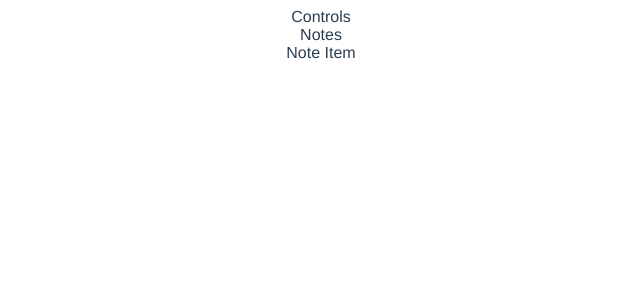
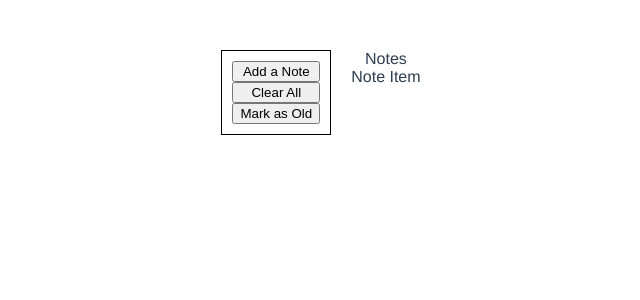
Before and after one commit to alex-y-kuznetsov/note, a Vue app: page / in a window 1280 px wide. Shown: the top 300 px of the page, without its empty margins (319-959 px from the left). Built offline with nearby package versions, Linux system fonts and the light colour scheme.

Commit message:
controls buttons

```diff
--- /dev/null
+++ b/src/assets/styles/components/app.less
@@ -0,0 +1,9 @@
+.app {
+  font-family: Avenir, Helvetica, Arial, sans-serif;
+  -webkit-font-smoothing: antialiased;
+  -moz-osx-font-smoothing: grayscale;
+  text-align: center;
+  color: #2c3e50;
+  width: 100%;
+  height: 100%;
+}
--- a/src/assets/styles/components/controls.less
+++ b/src/assets/styles/components/controls.less
@@ -1,3 +1,7 @@
 .controls {
   margin-right: 20px;
+  padding: 10px;
+  border: 1px solid @main_color;
+  display: flex;
+  flex-direction: column;
 }
--- /dev/null
+++ b/src/assets/styles/components/home.less
@@ -0,0 +1,5 @@
+.home {
+  margin: 50px auto;
+  width: fit-content;
+  display: flex;
+}
--- a/src/assets/styles/general.less
+++ b/src/assets/styles/general.less
@@ -1,20 +1,7 @@
-.app {
-  font-family: Avenir, Helvetica, Arial, sans-serif;
-  -webkit-font-smoothing: antialiased;
-  -moz-osx-font-smoothing: grayscale;
-  text-align: center;
-  color: #2c3e50;
+html,
+body {
+  margin: 0;
+  display: flex;
+  flex: 1 1 0;
+  height: 100%;
 }
-
-#nav {
-  padding: 30px;
-
-  a {
-    font-weight: bold;
-    color: #2c3e50;
-
-    &.router-link-exact-active {
-      color: #42b983;
-    }
-  }
-}
--- a/src/assets/styles/styles.less
+++ b/src/assets/styles/styles.less
@@ -1,3 +1,6 @@
 @import './variables.less';
 @import './general.less';
+@import './components/app.less';
+@import './components/home.less';
 @import './components/notes.less';
+@import './components/controls.less';
--- a/src/components/Controls.vue
+++ b/src/components/Controls.vue
@@ -1,5 +1,9 @@
 <template>
-  <div class="controls">Controls</div>
+  <div class="controls">
+    <button class="btn">Add a Note</button>
+    <button class="btn">Clear All</button>
+    <button class="btn">Mark as Old</button>
+  </div>
 </template>
 
 <script>
```
